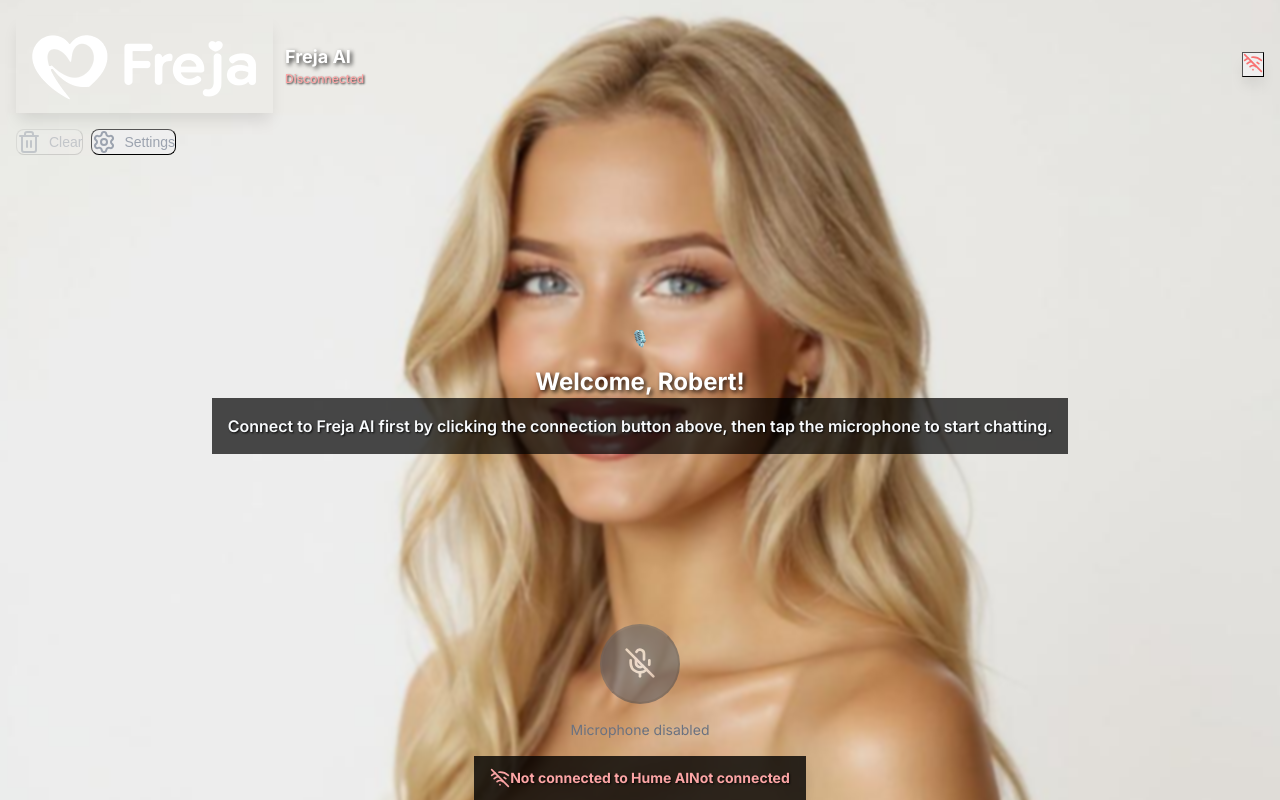
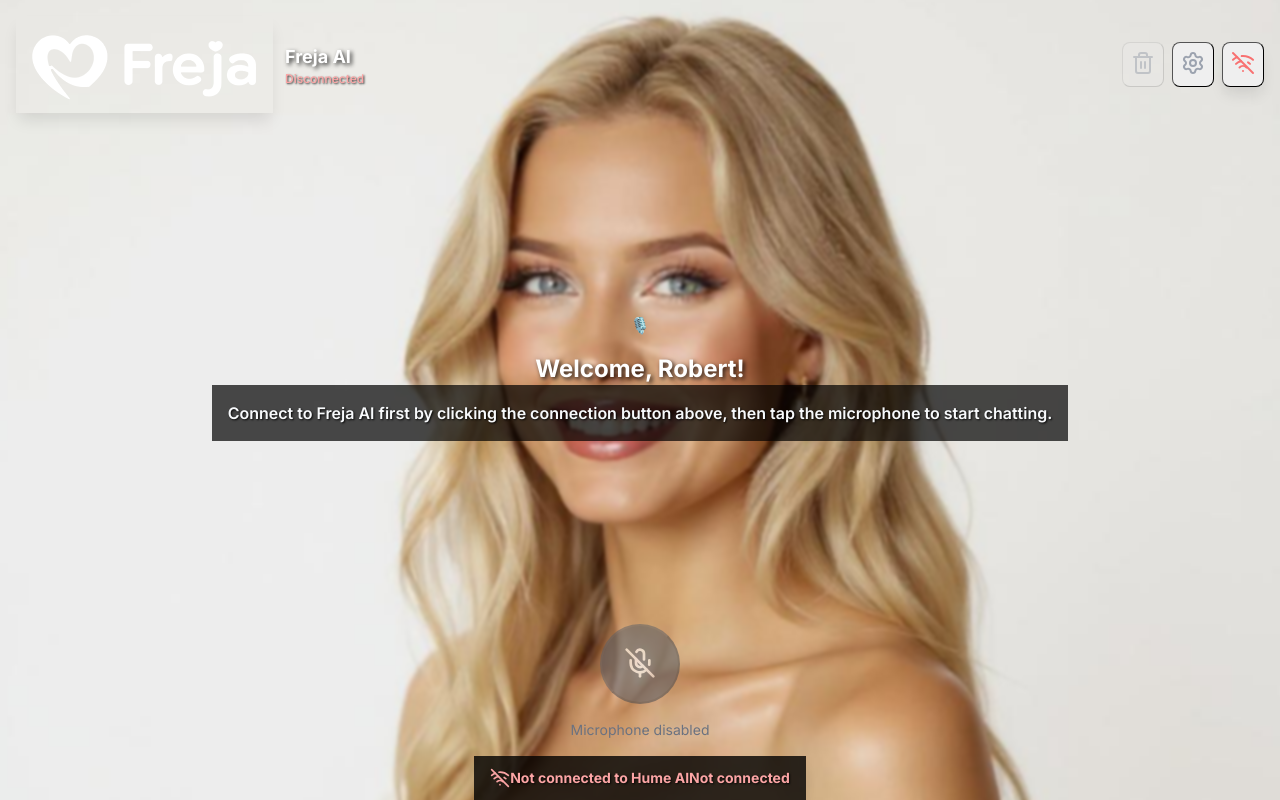
Before and after one commit to blackcatkai7040306/freja-ai-voice, a Next.js app: page / in a window 1280 px wide. Built offline with nearby package versions, Linux system fonts and the light colour scheme.

Commit message:
update style--1

```diff
--- a/src/app/globals.css
+++ b/src/app/globals.css
@@ -362,3 +362,36 @@ input[type="checkbox"] {
   white-space: nowrap;
   border-width: 0;
 }
+
+/* Custom scrollbar styles */
+.custom-scrollbar {
+  scrollbar-width: thin;
+  scrollbar-color: rgba(75, 85, 99, 0.6) transparent;
+}
+
+.custom-scrollbar::-webkit-scrollbar {
+  width: 6px;
+}
+
+.custom-scrollbar::-webkit-scrollbar-track {
+  background: rgba(31, 41, 55, 0.3);
+  border-radius: 10px;
+}
+
+.custom-scrollbar::-webkit-scrollbar-thumb {
+  background: rgba(75, 85, 99, 0.6);
+  border-radius: 10px;
+  transition: background-color 0.2s ease;
+}
+
+.custom-scrollbar::-webkit-scrollbar-thumb:hover {
+  background: rgba(107, 114, 128, 0.8);
+}
+
+/* For Firefox */
+@-moz-document url-prefix() {
+  .custom-scrollbar {
+    scrollbar-width: thin;
+    scrollbar-color: rgba(75, 85, 99, 0.6) rgba(31, 41, 55, 0.3);
+  }
+}
--- a/src/components/VoiceChat.tsx
+++ b/src/components/VoiceChat.tsx
@@ -224,9 +224,7 @@ export const VoiceChat: React.FC = () => {
       {/* Content with relative positioning to appear above background */}
       <div className="relative z-10 flex flex-col h-full">
         {/* Header */}
-        <div className="flex flex-col bg-gray-900/95 backdrop-blur-sm border-b border-gray-800/60">
-          {/* Top row with logo and connection status */}
-          <div className="flex items-center justify-between p-4 md:p-5">
+        <div className="flex items-center justify-between p-4 md:p-5 bg-gray-900/95 backdrop-blur-sm border-b border-gray-800/60">
           <div className="flex items-center space-x-3 md:space-x-4">
             <div className="w-12 h-12 md:w-14 md:h-14 flex items-center justify-center bg-gray-800/90 backdrop-blur-sm rounded-xl p-2 border border-gray-700 shadow-lg">
               <Image
@@ -256,15 +254,43 @@ export const VoiceChat: React.FC = () => {
                 }}
               >
                 {isConnected ? 'Connected & Ready' : 'Disconnected'}
+                {conversationState.messages.length > 0 && (
+                  <span className="ml-2">• {conversationState.messages.length} message{conversationState.messages.length !== 1 ? 's' : ''}</span>
+                )}
               </span>
             </div>
           </div>
+
+          <div className="flex items-center space-x-2 md:space-x-3">
+            {/* Clear conversation button */}
+            <button
+              onClick={clearConversation}
+              disabled={conversationState.messages.length === 0}
+              className="p-2 md:p-3 text-gray-400 hover:text-white hover:bg-gray-800/50 backdrop-blur-sm rounded-lg transition-colors disabled:opacity-50 disabled:cursor-not-allowed border border-gray-700/50"
+              title="Clear conversation"
+            >
+              <Trash2 className="w-4 h-4 md:w-5 md:h-5" />
+            </button>
+
+            {/* Settings button */}
+            <button
+              onClick={toggleSettings}
+              className={clsx(
+                'p-2 md:p-3 backdrop-blur-sm rounded-lg transition-colors border border-gray-700/50',
+                showSettings
+                  ? 'text-blue-400 bg-blue-400/20 border-blue-400/50'
+                  : 'text-gray-400 hover:text-white hover:bg-gray-800/50'
+              )}
+              title="Voice Settings"
+            >
+              <Settings className="w-4 h-4 md:w-5 md:h-5" />
+            </button>
 
             {/* Connection toggle button */}
             <button
               onClick={handleConnectionToggle}
               className={clsx(
-                'p-3 md:p-4 rounded-xl transition-all backdrop-blur-sm shadow-lg border',
+                'p-2 md:p-3 rounded-lg transition-all backdrop-blur-sm shadow-lg border',
                 isConnected
                   ? 'text-green-400 bg-green-400/20 hover:bg-green-400/30 border-green-400/50'
                   : 'text-red-400 bg-red-400/20 hover:bg-red-400/30 border-red-400/50'
@@ -272,55 +298,11 @@ export const VoiceChat: React.FC = () => {
               title={isConnected ? 'Disconnect from Hume EVI' : 'Connect to Hume EVI'}
             >
               {isConnected ? (
-                <Wifi className="w-5 h-5 md:w-6 md:h-6" />
+                <Wifi className="w-4 h-4 md:w-5 md:h-5" />
               ) : (
-                <WifiOff className="w-5 h-5 md:w-6 md:h-6" />
+                <WifiOff className="w-4 h-4 md:w-5 md:h-5" />
               )}
             </button>
-          </div>
-
-          {/* Second row with action buttons */}
-          <div className="flex items-center justify-between px-4 md:px-5 pb-3 md:pb-4">
-            <div className="flex items-center space-x-2 md:space-x-3">
-              {/* Clear conversation button */}
-              <button
-                onClick={clearConversation}
-                disabled={conversationState.messages.length === 0}
-                className="flex items-center space-x-2 px-3 py-2 md:px-4 md:py-2 text-gray-400 hover:text-white hover:bg-gray-800/50 backdrop-blur-sm rounded-lg transition-colors disabled:opacity-50 disabled:cursor-not-allowed border border-gray-700/50"
-                title="Clear conversation"
-              >
-                <Trash2 className="w-4 h-4 md:w-5 md:h-5" />
-                <span className="hidden sm:inline text-sm font-medium">Clear</span>
-              </button>
-
-              {/* Settings button */}
-              <button
-                onClick={toggleSettings}
-                className={clsx(
-                  'flex items-center space-x-2 px-3 py-2 md:px-4 md:py-2 backdrop-blur-sm rounded-lg transition-colors border border-gray-700/50',
-                  showSettings
-                    ? 'text-blue-400 bg-blue-400/20'
-                    : 'text-gray-400 hover:text-white hover:bg-gray-800/50'
-                )}
-                title="Voice Settings"
-              >
-                <Settings className="w-4 h-4 md:w-5 md:h-5" />
-                <span className="hidden sm:inline text-sm font-medium">Settings</span>
-              </button>
-            </div>
-
-            {/* Current session info */}
-            <div
-              className="text-xs md:text-sm font-medium"
-              style={{
-                color: '#9CA3AF',
-                textShadow: '1px 1px 2px rgba(0,0,0,0.8)',
-              }}
-            >
-              {conversationState.messages.length > 0 && (
-                <span>{conversationState.messages.length} message{conversationState.messages.length !== 1 ? 's' : ''}</span>
-              )}
-            </div>
           </div>
         </div>
 
@@ -504,7 +486,7 @@ export const VoiceChat: React.FC = () => {
 
         {/* Messages area */}
         <div className="flex-1 flex flex-col min-h-0">
-          <div className="flex-1 overflow-y-auto px-4 md:px-6 py-6 md:py-8">
+          <div className="flex-1 overflow-y-auto px-4 md:px-6 py-6 md:py-8 custom-scrollbar">
             {conversationState.messages.length === 0 ? (
               <div className="flex flex-col items-center justify-center h-full text-center space-y-6 md:space-y-8 px-4">
                 <div className="space-y-4 md:space-y-6">
```
Lines whose indentation alone changed are shown as unchanged.
